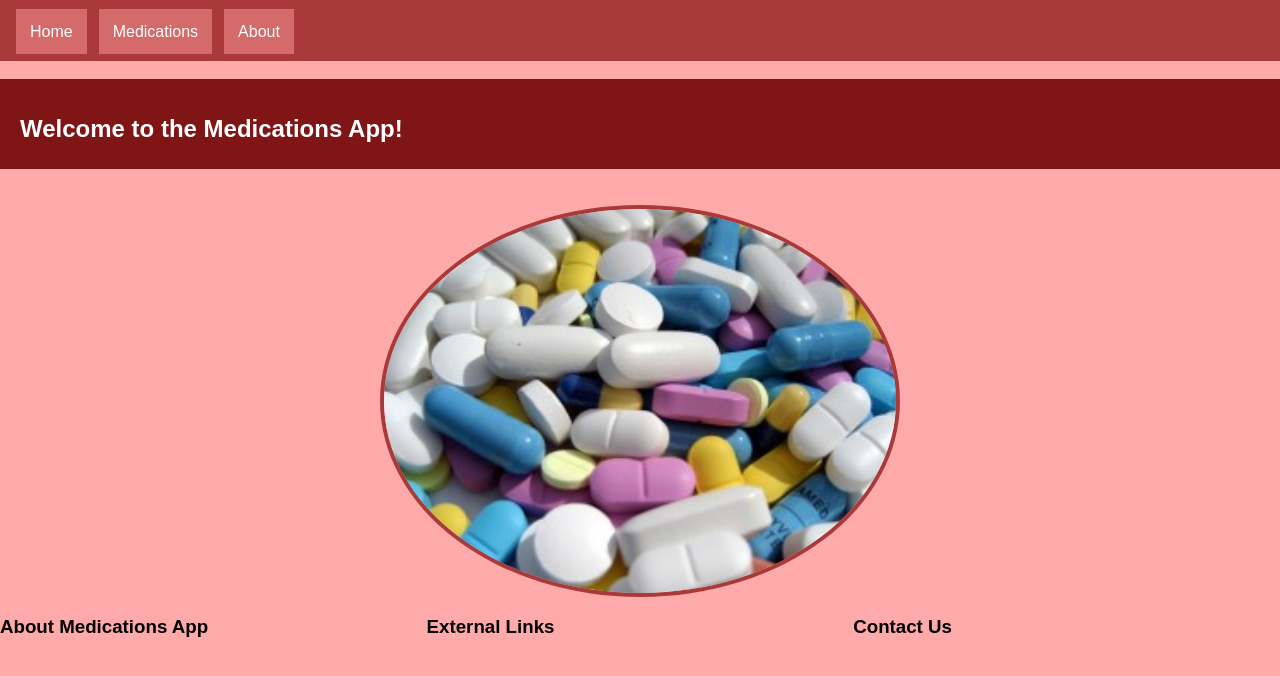
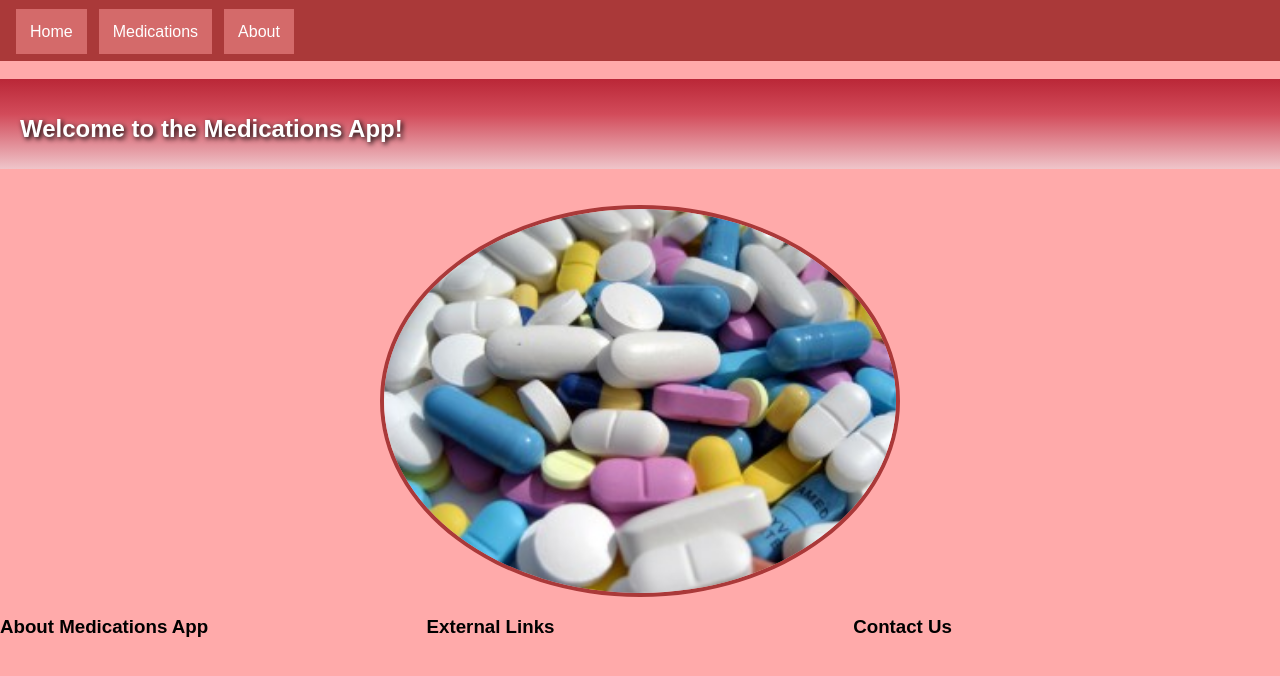
Before and after one commit to debjohnson33/medications-app-client, a React (Create React App) app: page / in a window 1280 px wide. Shown: the top 676 px of the page. Built offline with nearby package versions, Linux system fonts and the light colour scheme.

Commit message:
Edited background of app header

```diff
--- a/src/containers/App.css
+++ b/src/containers/App.css
@@ -3,10 +3,14 @@
 }
 
 .App-header {
-  background-color: #801515;
+  background: #ba2737; /* Old browsers */
+  background: -moz-linear-gradient(top, #ba2737 -1%, #f18e99 0%, #ba2737 0%, #d24b5a 39%, #efc5ca 100%); /* FF3.6-15 */
+  background: -webkit-linear-gradient(top, #ba2737 -1%,#f18e99 0%,#ba2737 0%,#d24b5a 39%,#efc5ca 100%); /* Chrome10-25,Safari5.1-6 */
+  background: linear-gradient(to bottom, #ba2737 -1%,#f18e99 0%,#ba2737 0%,#d24b5a 39%,#efc5ca 100%); /* W3C, IE10+, FF16+, Chrome26+, Opera12+, Safari7+ */
   height: 50px;
   padding: 20px;
   color: white;
+  text-shadow: 2px 2px 5px black;
 }
 
 .App-title {
```
